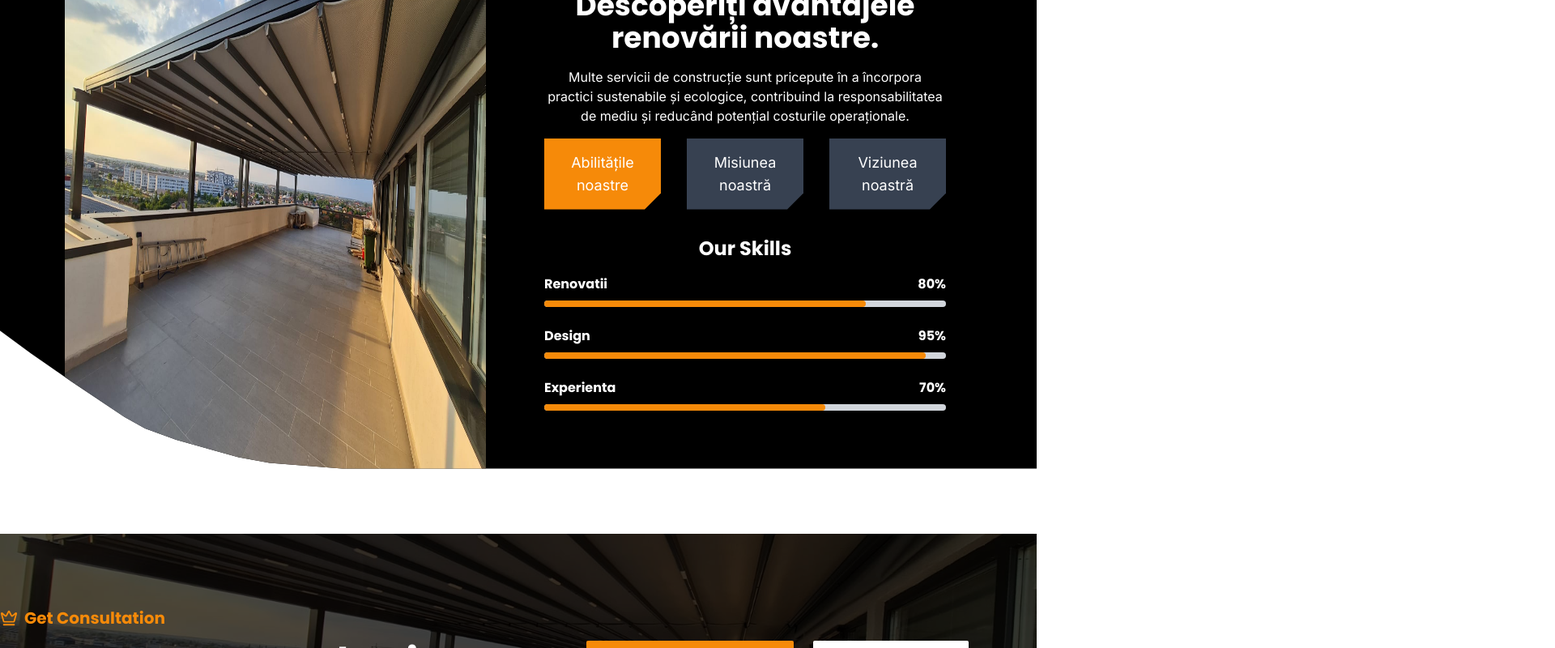
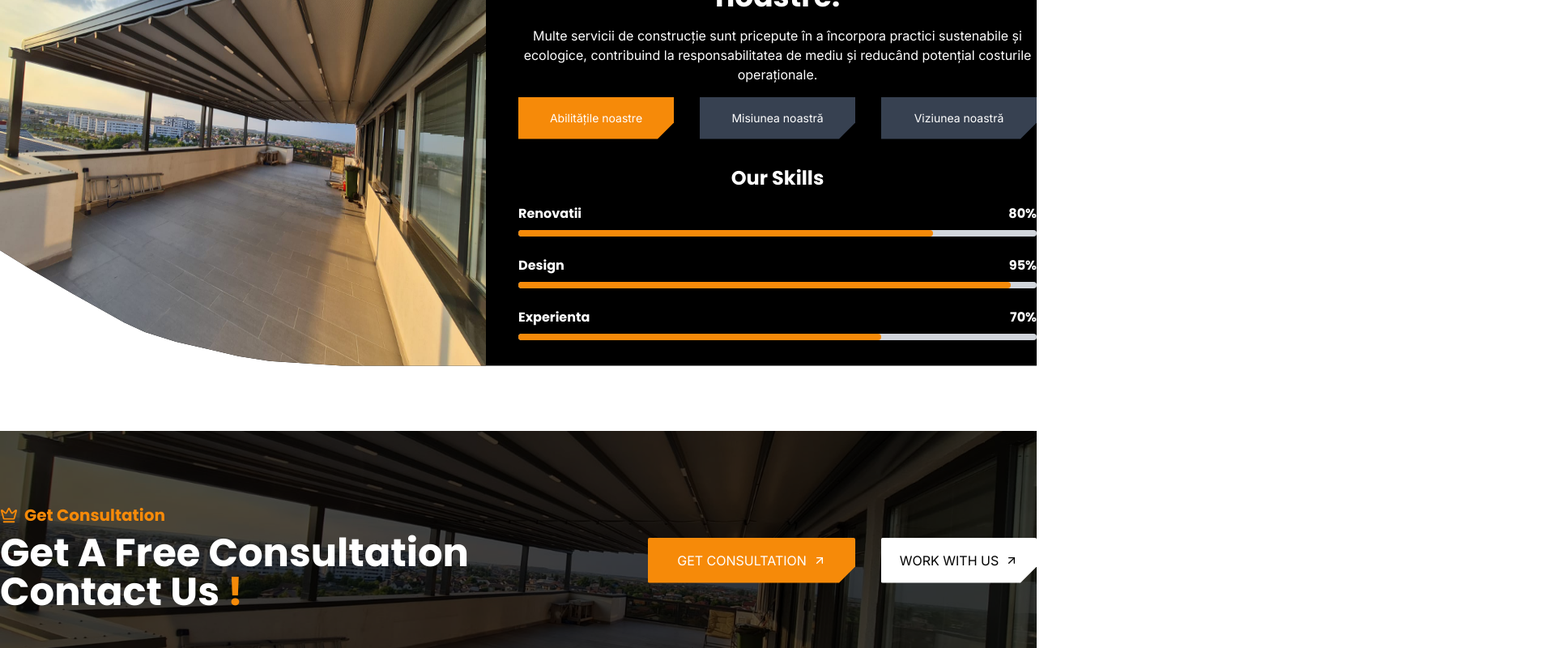
Before and after one commit to mocanuandrei1/sun-pro-2, a Next.js app: page / in a window 1280 px wide. Shown: the part 2680-3480 px from the top of the page at 81% size, 1920 px wide, since content can reach past the window. Built offline with nearby package versions, Linux system fonts and the light colour scheme.

Commit message:
Update About and CTA components with new styles and layout

```diff
--- a/src/components/About.js
+++ b/src/components/About.js
@@ -52,13 +52,13 @@ export default function About() {
           </p>
         </div>
       </div>
-      <button className="relative lg:mt-4 w-full sm:w-2/3 lg:w-full mt-10 px-6 py-3 bg-[#f68a09] text-white rounded-sm clip-bottom-right block grid-about-6 group">
+      <button className="relative lg:mt-4 w-full sm:w-2/3 lg:w-full mt-10 px-6 py-3 bg-[#f68a09] text-white rounded-sm clip-bottom-right block grid-about-6 group overflow-hidden">
         <div className="lg:absolute lg:inset-0">
           <div className="bg-black w-full h-1/2 transform -translate-x-full group-hover:translate-x-0 transition-transform duration-500"></div>
           <div className="bg-black w-full h-1/2 transform translate-x-full group-hover:translate-x-0 transition-transform duration-500"></div>
         </div>
         <div className="flex items-center relative z-10">
-          <span className="">Afla mai multe despre noi</span>
+          <span>Afla mai multe despre noi</span>
           <FiArrowUpRight className="pl-2 text-2xl transition-transform duration-500 lg:group-hover:rotate-45" />
         </div>
       </button>
--- a/src/components/CTA.js
+++ b/src/components/CTA.js
@@ -5,7 +5,7 @@ import { LuCrown } from "react-icons/lu";
 export default function CTA() {
   return (
     <section className="flex justify-center relative h-80 bg-black text-white">
-      <div className="grid lg:grid-cols-2 grid-cols-1 items-center h-full lg:max-w-7xl lg:w-full lg:mx-0 mx-10">
+      <div className="grid lg:grid-cols-2 grid-cols-1 lg:items-center h-full lg:max-w-7xl lg:w-full lg:mx-0 mx-10">
         <div className="absolute inset-0">
           <Image
             src="/Hero1.jpg"
@@ -15,18 +15,18 @@ export default function CTA() {
             className="opacity-30"
           />
         </div>
-        <div className="z-10">
-          <h2 className="flex justify-center lg:justify-start lg:text-xl text-lg items-center text-[#f68a09] pb-4 font-semibold">
+        <div className="z-10 flex flex-col justify-end pb-2 lg:block">
+          <h2 className="flex justify-center lg:justify-start lg:text-xl text-lg items-center text-[#f68a09] pb-2 font-semibold">
             <LuCrown className="pr-2 text-3xl" />
             <span>Get Consultation</span>
           </h2>
-          <h1 className="lg:text-5xl text-3xl font-bold lg:text-start text-center">
+          <h1 className="lg:text-5xl text-2xl font-bold lg:text-start text-center">
             <span>Get A Free Consultation</span> <br />
             <span>Contact Us</span> <span className="text-[#f68a09]">!</span>
           </h1>
         </div>
-        <div className="flex lg:flex-row flex-col lg:space-x-6 space-y-2 lg:space-y-0 items-center justify-center">
-          <button className="relative lg:w-[40%] w-[60%] py-4 bg-[#f68a09] text-white hover:text-black rounded-sm clip-bottom-right overflow-hidden group">
+        <div className="flex lg:flex-row flex-col lg:space-x-8 space-y-2 lg:space-y-0 items-center lg:justify-end">
+          <button className="relative lg:w-[40%] w-[80%] py-4 bg-[#f68a09] text-white hover:text-black rounded-sm clip-bottom-right overflow-hidden group">
             <div className="absolute inset-0">
               <div className="bg-white w-full h-1/2 transform -translate-x-full group-hover:translate-x-0 transition-transform duration-500"></div>
               <div className="bg-white w-full h-1/2 transform translate-x-full group-hover:translate-x-0 transition-transform duration-500"></div>
@@ -36,7 +36,7 @@ export default function CTA() {
               <FiArrowUpRight className="pl-2 text-2xl transition-transform duration-500 group-hover:rotate-45" />
             </div>
           </button>
-          <button className="relative lg:w-[30%] w-[60%] py-4 bg-white text-black hover:text-white rounded-sm  clip-bottom-right overflow-hidden group">
+          <button className="relative lg:w-[30%] w-[80%] py-4 bg-white text-black hover:text-white rounded-sm  clip-bottom-right overflow-hidden group">
             <div className="absolute inset-0">
               <div className="bg-[#f68a09] w-full h-1/2 transform -translate-x-full group-hover:translate-x-0 transition-transform duration-500"></div>
               <div className="bg-[#f68a09] w-full h-1/2 transform translate-x-full group-hover:translate-x-0 transition-transform duration-500"></div>
--- a/src/components/WhyUs/WhyUs.js
+++ b/src/components/WhyUs/WhyUs.js
@@ -22,7 +22,8 @@ export default function WhyUs() {
   };
 
   return (
-    <section className="grid lg:grid-cols-2 grid-cols-1 bg-black text-white lg:clip-bottom-left-rounded my-20 lg:px-20 px-6">
+    <section className="bg-black text-white lg:clip-bottom-left-rounded my-20 lg:px-0 px-6 pt-10 lg:pt-0">
+      <div className="grid lg:grid-cols-2 grid-cols-1 max-w-7xl w-full mx-auto">
         <div className="lg:pr-10 order-2 lg:order-none py-10 lg:py-0">
           <Image
             src="/Hero1.jpg"
@@ -32,7 +33,7 @@ export default function WhyUs() {
             className=" bg-black w-full h-full"
           />
         </div>
-      <div className="lg:p-8 my-10 text-center">
+        <div className="lg:py-8  text-center">
           <p className="flex text-lg items-center text-[#f68a09] pb-4 font-semibold justify-center">
             <LuCrown className="pr-2 text-3xl" />
             De ce să ne alegeți pe noi?
@@ -42,17 +43,17 @@ export default function WhyUs() {
           </h1>
           <p className="mb-4">
             Multe servicii de construcție sunt pricepute în a încorpora practici
-          sustenabile și ecologice, contribuind la responsabilitatea de mediu și
-          reducând potențial costurile operaționale.
+            sustenabile și ecologice, contribuind la responsabilitatea de mediu
+            și reducând potențial costurile operaționale.
           </p>
-        <div className="flex lg:flex-row flex-col lg:space-x-8 space-y-4 lg:space-y-0 mb-8 text-lg ">
+          <div className="flex lg:flex-row flex-col lg:space-x-8 space-y-4 lg:space-y-0 mb-8 lg:text-sm text-lg text-center">
             <button
               className={`lg:w-full py-4 px-8 clip-bottom-right ${
                 activeTab === "skills" ? "bg-[#f68a09] " : "bg-gray-700 "
               }`}
               onClick={handleShowSkills}
             >
-            Abilitățile noastre
+              <span>Abilitățile noastre</span>
             </button>
             <button
               className={`lg:w-full py-4 px-8 clip-bottom-right ${
@@ -75,6 +76,7 @@ export default function WhyUs() {
           {activeTab === "mission" && <WhyUsMission />}
           {activeTab === "vision" && <WhyUsVision />}
         </div>
+      </div>
     </section>
   );
 }
```
Lines whose indentation alone changed are shown as unchanged.
